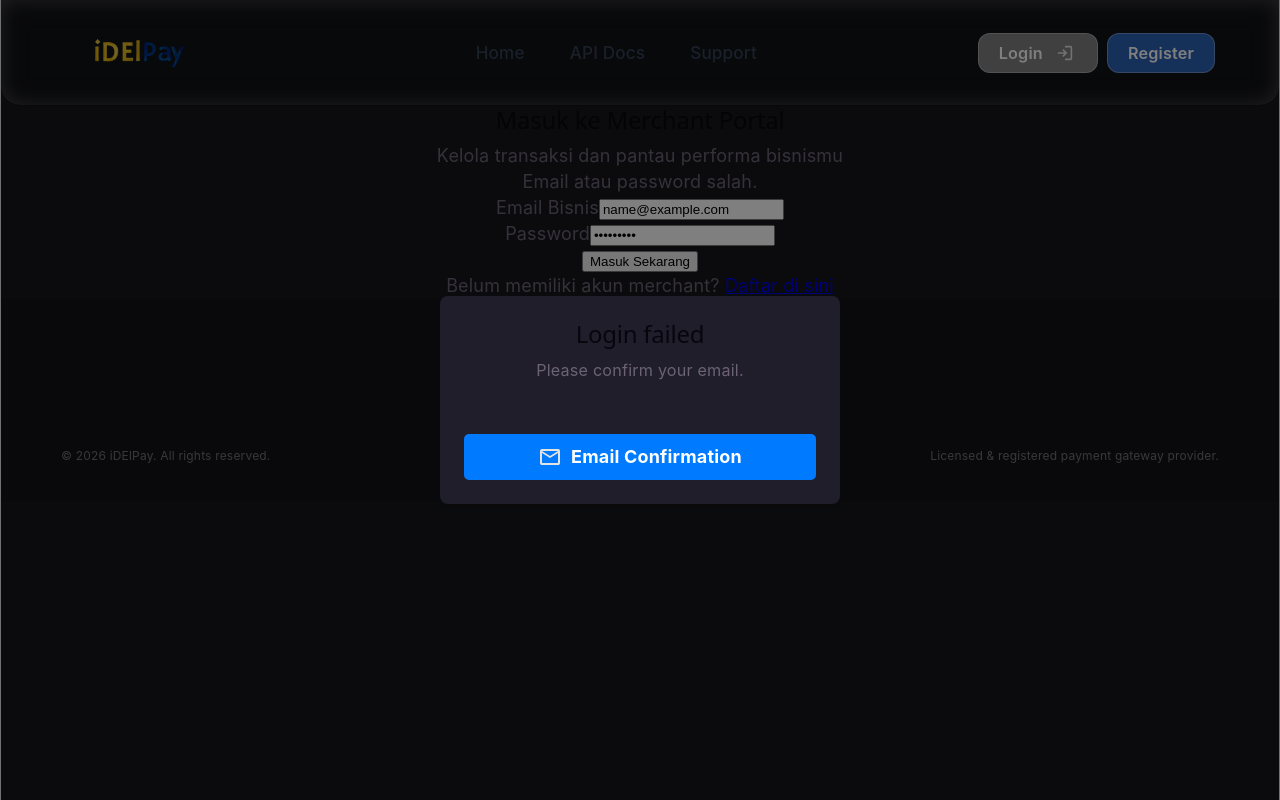
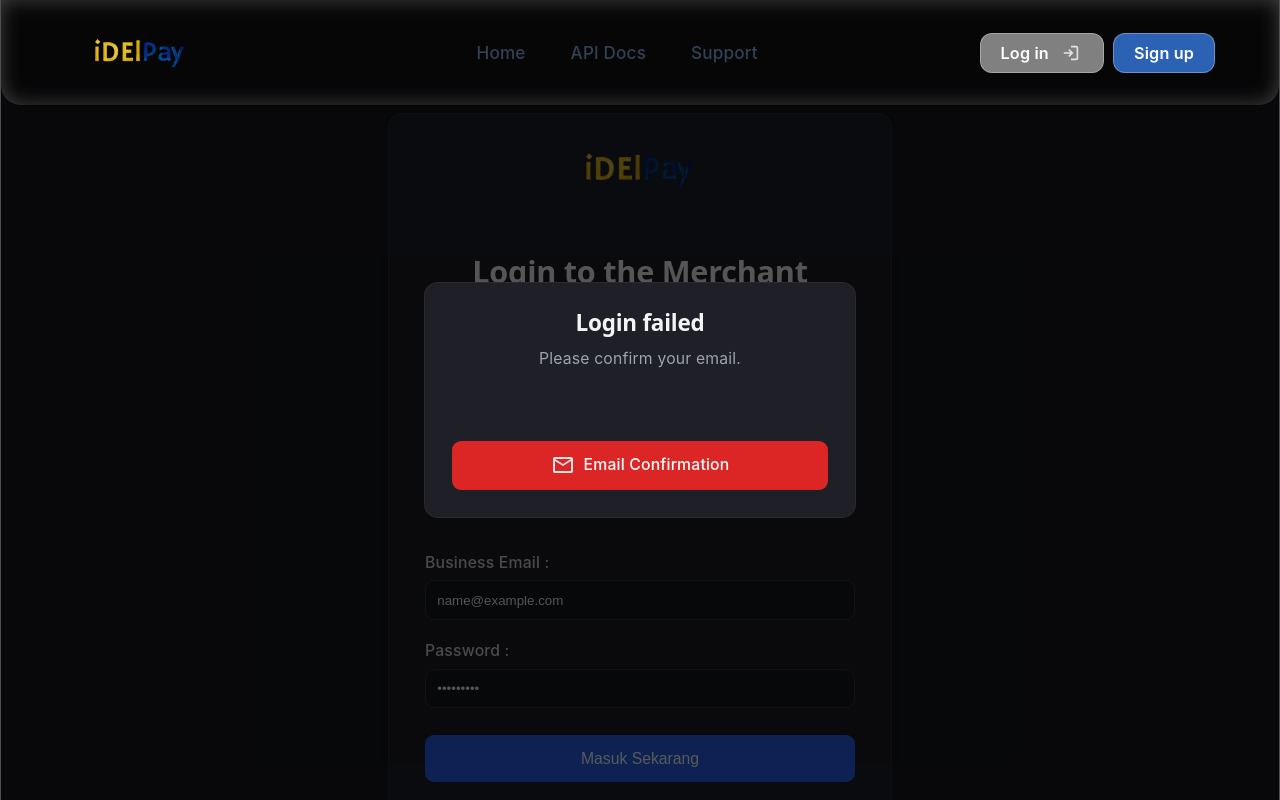
Before and after one commit to e-was24/iDElPay, a React (Vite) app in the folder frontend/: page /login in a window 1280 px wide. Both pictures are taken after typing "name@example.com", "Sample123" into the empty fields and a click on the button "Masuk Sekarang". Shown: the top 800 px of the page. Built offline with nearby package versions, Linux system fonts and the light colour scheme; no server answers; a web font is replaced by a local one.

Commit message:
style update

```diff
--- a/frontend/src/components/Navigation.jsx
+++ b/frontend/src/components/Navigation.jsx
@@ -16,19 +16,19 @@
         <li><Link to="#support" onClick={() => setIsOpen(false)}>Support</Link></li>
 
         <li className="mobile-only-btn" style={{ marginTop: '1rem' }}>
-          <Link to="/login" className="btn-glass" onClick={() => setIsOpen(false)}>Login</Link>
-          <Link to="/register" className="btn-glass" onClick={() => setIsOpen(false)}>Register</Link>
+          <Link to="/login" className="btn-glass" onClick={() => setIsOpen(false)}>Log in</Link>
+          <Link to="/register" className="btn-glass" onClick={() => setIsOpen(false)}>Sign up</Link>
         </li>
       </ul>
 
       <div className="nav-actions">
         <Link to="/login" className="btn-glass">
-          Login
+          Log in
           <svg xmlns="http://www.w3.org/2000/svg" height="24px" viewBox="0 -960 960 960" width="24px" fill="#e3e3e3">
             <path d="M480-120v-80h280v-560H480v-80h280q33 0 56.5 23.5T840-760v560q0 33-23.5 56.5T760-120H480Zm-80-160-55-58 102-102H120v-80h327L345-622l55-58 200 200-200 200Z" />
           </svg>
         </Link>
-        <Link to="/register" className="btn-glass">Register</Link>
+        <Link to="/register" className="btn-glass">Sign up</Link>
       </div>
 
       <div className="hamburger" onClick={() => setIsOpen(!isOpen)}>
--- a/frontend/src/pages/Login.jsx
+++ b/frontend/src/pages/Login.jsx
@@ -40,49 +40,50 @@
     };
 
     return (
-        <div className="min-h-screen flex items-center justify-center bg-gray-50 px-4">
-            <div className="max-w-md w-full space-y-8 bg-white p-8 rounded-xl shadow-md">
+        <div className="login-page">
+            <div className="login-card">
+                <div className="icon"></div>
                 <div>
-                    <h2 className="mt-6 text-center text-3xl font-extrabold text-gray-900">
-                        Masuk ke Merchant Portal
+                    <h2 className="login-title">
+                        Login to the Merchant Portal
                     </h2>
-                    <p className="mt-2 text-center text-sm text-gray-600">
-                        Kelola transaksi dan pantau performa bisnismu
+                    <p className="login-subtitle">
+                        Manage transactions and monitor your business performance.
                     </p>
                 </div>
 
                 {/* Kotak Pesan Error */}
                 {errorMsg && (
-                    <div className="bg-red-50 text-red-700 p-3 rounded-lg text-sm border border-red-200">
+                    <div className="error-box">
                         {errorMsg}
                     </div>
                 )}
 
-                <form className="mt-8 space-y-6" onSubmit={handleLogin}>
-                    <div className="rounded-md shadow-sm space-y-4">
+                <form className="login-form" onSubmit={handleLogin}>
+                    <div className="input-group">
 
                         {/* Input Email */}
                         <div>
-                            <label className="block text-sm font-medium text-gray-700 mb-1">Email Bisnis</label>
+                            <label className="input-label">Business Email :</label>
                             <input
                                 type="email"
                                 required
                                 value={email}
                                 onChange={(e) => setEmail(e.target.value)}
-                                className="w-full p-2.5 border border-gray-300 rounded-lg focus:ring-blue-500 focus:border-blue-500"
+                                className="text-input"
                                 placeholder="nama@bisnis.com"
                             />
                         </div>
 
                         {/* Input Password */}
                         <div>
-                            <label className="block text-sm font-medium text-gray-700 mb-1">Password</label>
+                            <label className="input-label">Password :</label>
                             <input
                                 type="password"
                                 required
                                 value={password}
                                 onChange={(e) => setPassword(e.target.value)}
-                                className="w-full p-2.5 border border-gray-300 rounded-lg focus:ring-blue-500 focus:border-blue-500"
+                                className="text-input"
                                 placeholder="••••••••"
                             />
                         </div>
@@ -93,7 +94,7 @@
                         <button
                             type="submit"
                             disabled={loading}
-                            className="group relative w-full flex justify-center py-3 px-4 border border-transparent text-sm font-medium rounded-lg text-white bg-blue-600 hover:bg-blue-700 focus:outline-none focus:ring-2 focus:ring-offset-2 focus:ring-blue-500 disabled:opacity-50"
+                            className="submit-btn"
                         >
                             {loading ? 'Menghubungkan...' : 'Masuk Sekarang'}
                         </button>
@@ -120,13 +121,13 @@
                 </div>
             )}
 
-                <div className="text-center text-sm text-gray-600 mt-4">
-                    Belum memiliki akun merchant?{' '}
-                    <Link to="/register" className="font-medium text-blue-600 hover:text-blue-500">
-                        Daftar di sini
+            <div className="register-text">
+                Don't have a merchant account yet?{' '}
+                <Link to="/register" className="register-link">
+                    Sign up here
                 </Link>
             </div>
         </div>
-        </div>
+    </div >
 );
 }
--- a/frontend/src/pages/Register.jsx
+++ b/frontend/src/pages/Register.jsx
@@ -43,7 +43,7 @@
             const userId = authData?.user?.id;
 
             if (!userId) {
-                throw new Error('Registrasi gagal. Silakan coba lagi.');
+                throw new Error('Registration failed. Please try again.');
             }
 
             const rawSandbox = `sbx_${generateRandomHex(32)}`;
@@ -58,7 +58,7 @@
             });
 
             if (dbError) {
-                throw new Error('Gagal membuat profil bisnis. Silakan coba lagi nanti.');
+                throw new Error('Failed to create business profile. Please try again later.');
             }
 
             setShowModal(true);
@@ -66,7 +66,7 @@
             const msg =
                 typeof error?.message === 'string'
                     ? error.message
-                    : 'Terjadi kesalahan. Silakan coba lagi.';
+                    : 'An error occurred. Please try again.';
 
             setErrorMsg(msg);
         } finally {
@@ -86,6 +86,7 @@
                     {errorMsg && <div className="error-message">{errorMsg}</div>}
 
                     <form className="register-form" onSubmit={handleSubmit}>
+                        <div className="icon"></div>
                         <div className="form-group-wrapper">
                             <div className="form-group">
                                 <label className="input-label">Nama Bisnis</label>
@@ -132,7 +133,7 @@
 
                         <div>
                             <button type="submit" disabled={loading} className="submit-button">
-                                {loading ? <p>Loading...</p> : <>Register</>}
+                                {loading ? <p>Loading...</p> : <>Sign up</>}
                             </button>
                         </div>
                     </form>
--- a/frontend/src/pages/css/Form.css
+++ b/frontend/src/pages/css/Form.css
@@ -1,6 +1,15 @@
-
 .error-message {
     color: red;
+}
+
+.icon {
+    background: url(icon/web-icon.png);
+    background-position: center;
+    background-size: cover;
+    background-repeat: no-repeat;
+    width: 150px;
+    height: 40px;
+    margin: 0 auto;
 }
 
 /* Register */
@@ -58,8 +67,12 @@
     padding: 12px 24px;
     border: none;
     border-radius: 10px;
-    text-transform: uppercase;
     cursor: pointer;
+    background: #0056b3;
+}
+
+.register-container .submit-button:hover {
+    background: #1d4ed8;
 }
 
 /* register/login modal */
@@ -126,3 +139,196 @@
 }
 
 /* Login */
+
+.login-page {
+    min-height: 100vh;
+    display: flex;
+    align-items: center;
+    justify-content: center;
+    background: #16171d;
+    padding: 0 1rem;
+}
+
+.login-card {
+    max-width: 28rem;
+    width: 100%;
+    background-color: #1e1f27;
+    padding: 2rem;
+    border-radius: 0.75rem;
+    box-shadow: 0 4px 6px -1px rgba(0, 0, 0, 0.4), 0 2px 4px -2px rgba(0, 0, 0, 0.4);
+    border: 1px solid #2a2b35;
+    display: flex;
+    flex-direction: column;
+    gap: 2rem;
+}
+
+.login-title {
+    margin-top: 1.5rem;
+    text-align: center;
+    font-size: 1.7rem;
+    font-weight: 800;
+    color: #f3f4f6;
+}
+
+.login-subtitle {
+    margin-top: 0.5rem;
+    text-align: center;
+    font-size: 0.8rem;
+    color: #9ca3af;
+}
+
+.error-box {
+    background-color: rgba(239, 68, 68, 0.1);
+    color: #f87171;
+    padding: 0.75rem;
+    border-radius: 0.5rem;
+    font-size: 0.875rem;
+    border: 1px solid rgba(239, 68, 68, 0.3);
+}
+
+.login-form {
+    margin-top: 2rem;
+    display: flex;
+    flex-direction: column;
+    gap: 1.5rem;
+}
+
+.input-group {
+    border-radius: 0.375rem;
+    display: flex;
+    flex-direction: column;
+    gap: 1rem;
+}
+
+.input-group div {
+    text-align: start;
+}
+
+.input-label {
+    display: block;
+    font-size: 0.875rem;
+    font-weight: 500;
+    color: #d1d5db;
+    margin-bottom: 0.25rem;
+}
+
+.text-input {
+    width: 100%;
+    padding: 0.625rem;
+    background-color: #16171d;
+    border: 1px solid #33343f;
+    border-radius: 0.5rem;
+    color: #f3f4f6;
+}
+
+.text-input::placeholder {
+    color: #6b7280;
+}
+
+.text-input:focus {
+    outline: none;
+    border-color: #3b82f6;
+    box-shadow: 0 0 0 1px #3b82f6;
+}
+
+.submit-btn {
+    position: relative;
+    width: 100%;
+    display: flex;
+    justify-content: center;
+    padding: 0.75rem 1rem;
+    border: 1px solid transparent;
+    font-size: 0.875rem;
+    font-weight: 500;
+    border-radius: 0.5rem;
+    color: #ffffff;
+    background-color: #2563eb;
+    cursor: pointer;
+    transition: background-color 0.2s ease;
+}
+
+.submit-btn:hover {
+    background-color: #1d4ed8;
+}
+
+.submit-btn:focus {
+    outline: none;
+    box-shadow: 0 0 0 2px #16171d, 0 0 0 4px #3b82f6;
+}
+
+.submit-btn:disabled {
+    opacity: 0.5;
+    cursor: not-allowed;
+}
+
+.modal-overlay {
+    position: fixed;
+    top: 0;
+    left: 0;
+    width: 100%;
+    height: 100%;
+    background-color: rgba(0, 0, 0, 0.65);
+    display: flex;
+    align-items: center;
+    justify-content: center;
+    z-index: 50;
+}
+
+.modal-content {
+    background-color: #1e1f27;
+    border: 1px solid #2a2b35;
+    padding: 1.5rem;
+    border-radius: 0.75rem;
+    max-width: 24rem;
+    width: 90%;
+    text-align: center;
+}
+
+.modal-head h2 {
+    font-size: 1.25rem;
+    font-weight: 700;
+    color: #f3f4f6;
+    margin-bottom: 0.5rem;
+}
+
+.modal-head p {
+    font-size: 0.875rem;
+    color: #9ca3af;
+    margin-bottom: 1rem;
+}
+
+.btn-gmail {
+    display: inline-flex;
+    align-items: center;
+    justify-content: center;
+    gap: 0.5rem;
+    background-color: #dc2626;
+    color: #ffffff;
+    padding: 0.625rem 1rem;
+    border-radius: 0.5rem;
+    text-decoration: none;
+    font-size: 0.875rem;
+    font-weight: 500;
+}
+
+.btn-gmail:hover {
+    background-color: #b91c1c;
+}
+
+.register-text {
+    text-align: center;
+    font-size: 0.875rem;
+    color: #9ca3af;
+    margin-top: 1rem;
+}
+
+.register-link {
+    font-weight: 500;
+    color: #60a5fa;
+    text-decoration: none;
+}
+
+.register-link:hover {
+    color: #93c5fd;
+    text-decoration: underline;
+}
```
Lines whose indentation alone changed are shown as unchanged.
